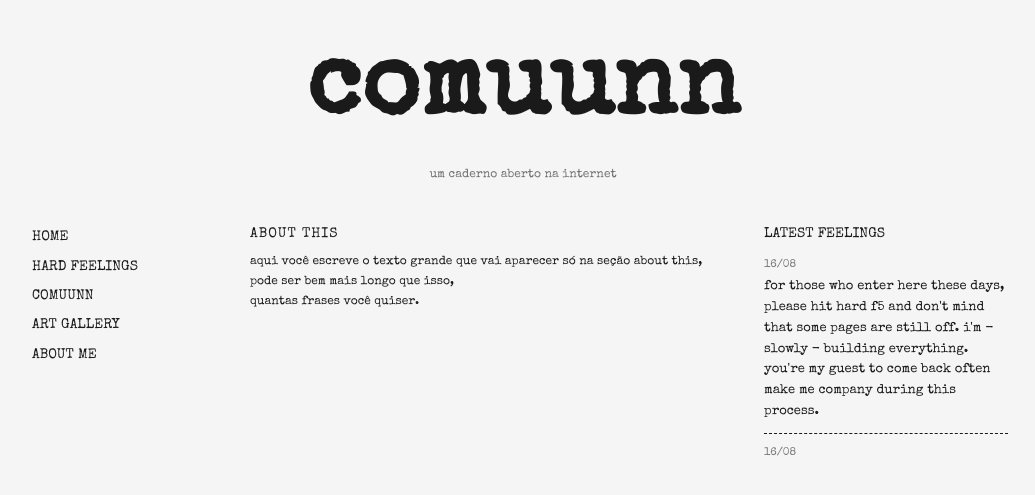
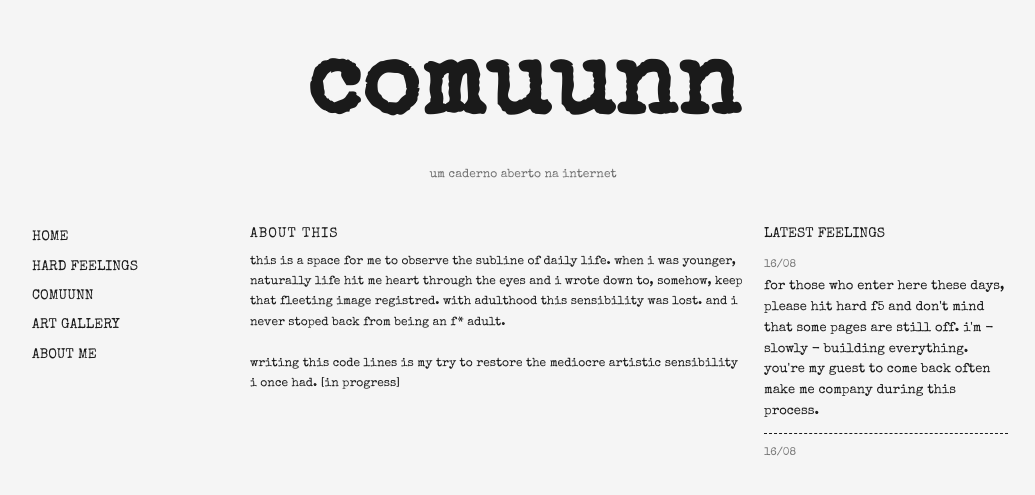
Before and after one commit to guiolhermer/comuunn, a Jekyll site: the page built from index.html, in a window 1280 px wide. Shown: the top 495 px of the page, without its empty margins (117-1152 px from the left). Built offline with Jekyll 4.4.1, drawn with Linux system fonts in a browser that asks for light colours.

Commit message:
fix: update description in _config.yml for improved clarity and personal expression

```diff
--- a/_config.yml
+++ b/_config.yml
@@ -1,9 +1,9 @@
 title: comuunn
 tagline: "um caderno aberto na internet"
 description: |
-  aqui você escreve o texto grande que vai aparecer só na seção about this,
-  pode ser bem mais longo que isso,
-  quantas frases você quiser.
+  This is a space for me to observe the subline of daily life. When I was younger, naturally life hit me heart through the eyes and I wrote down to, somehow, keep that fleeting image registred. With adulthood this sensibility was lost. And I never stoped back from being an f* adult.
+
+  Writing this code lines is my try to restore the mediocre artistic sensibility I once had. [in progress]
 baseurl: ""
 permalink: /diario/:title/
 markdown: kramdown
```
